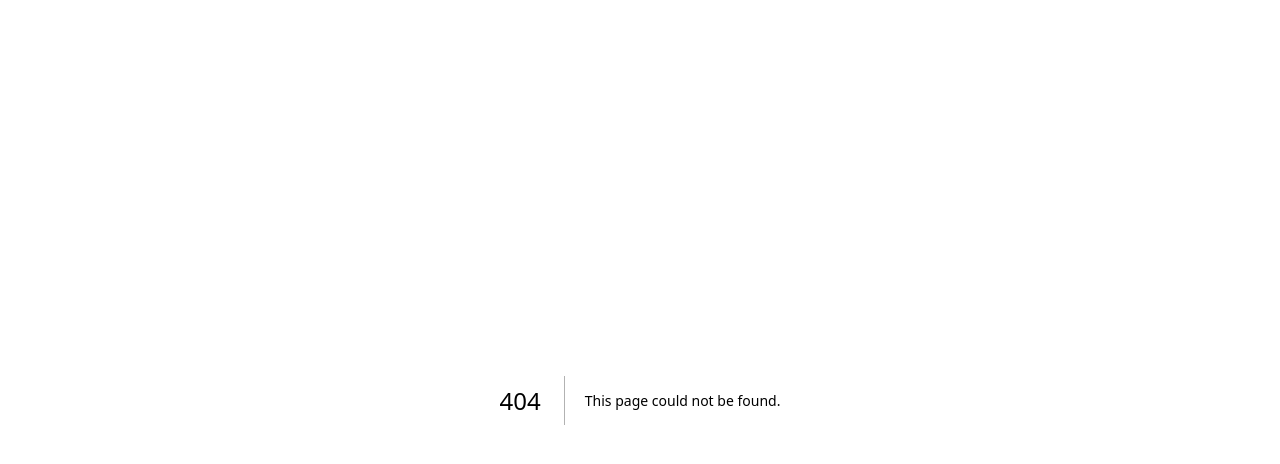
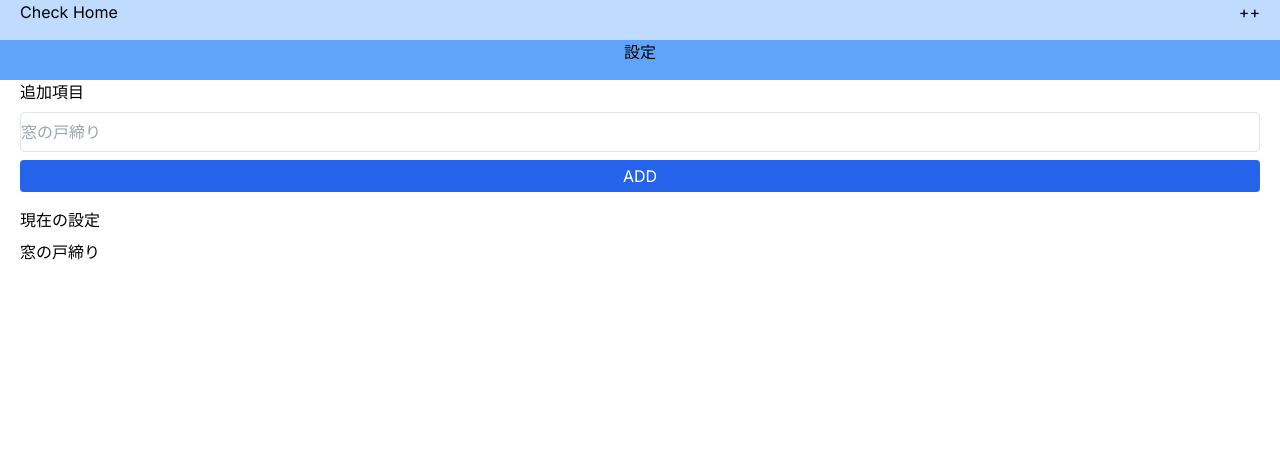
Before and after one commit to har2525life/check_home, a Next.js app: page /setting in a window 1280 px wide. Before the commit this address had no page. Shown: the top 464 px of the page. Built offline with nearby package versions, Linux system fonts and the light colour scheme.

Commit message:
add: setting page base

```diff
--- /dev/null
+++ b/src/app/setting/page.tsx
@@ -0,0 +1,32 @@
+import Header from "@/components/Header";
+import React from "react";
+
+export default function SettingPage() {
+  return (
+    <>
+      <Header />
+      <div className="h-10 bg-blue-400">
+        <h1 className="text-center">設定</h1>
+      </div>
+      <div className="mx-5">
+        <div className="">
+          <h1>追加項目</h1>
+          <input
+            type="text"
+            placeholder="窓の戸締り"
+            className="rounded h-10 border w-full mt-2"
+          />
+          <button className="w-full bg-blue-600 text-white h-8 mt-2 rounded">
+            ADD
+          </button>
+        </div>
+        <div className="mt-4">
+          <h1>現在の設定</h1>
+          <ul className="mt-2">
+            <li>窓の戸締り</li>
+          </ul>
+        </div>
+      </div>
+    </>
+  );
+}
```
